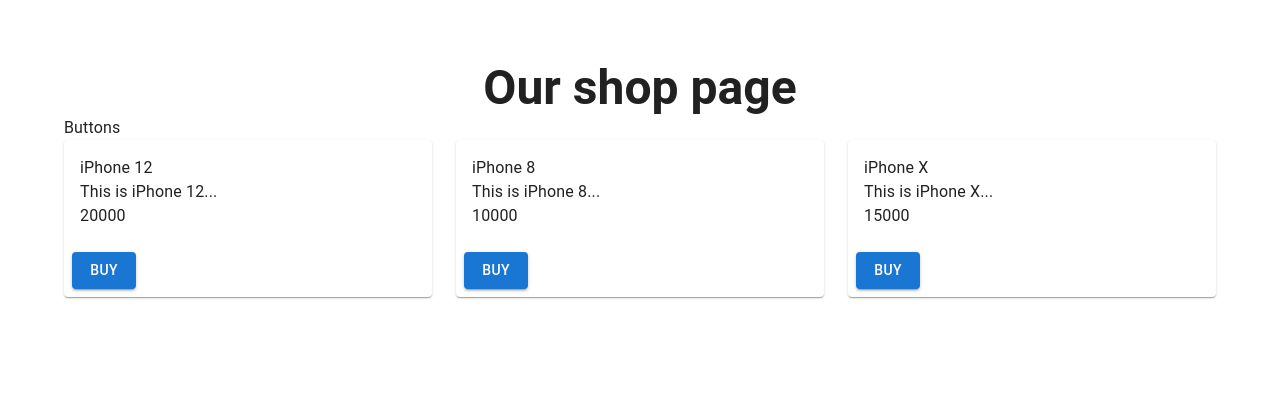
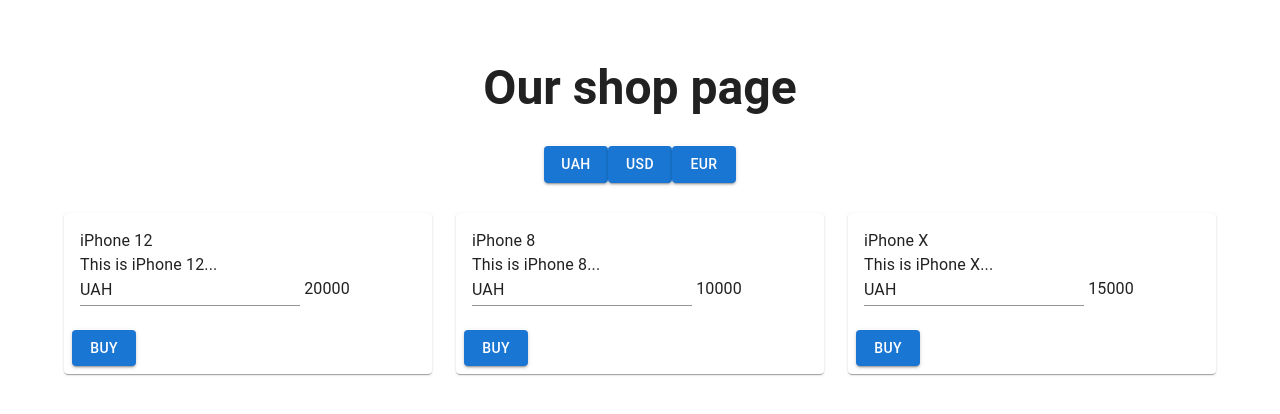
Before and after one commit to userfree7/finalwork2, a React (Create React App) app: page / in a window 1280 px wide. Shown: the top 414 px of the page. Built offline with nearby package versions, Linux system fonts and the light colour scheme.

Commit message:
add setCurrencyType

```diff
--- a/src/Content/Content.tsx
+++ b/src/Content/Content.tsx
@@ -1,9 +1,12 @@
-import { Container, Typography } from '@mui/material'
+import { Button, Container, Typography } from '@mui/material'
 import ProductList from '../components/ProductList'
+import { useState } from 'react'
 
 type Props = {}
 
 const Content = (props: Props) => {
+    const [currencyType, setCurrencyType] = useState<string>('UAH')
+
     return (
         <>
             <Container
@@ -18,8 +21,32 @@
                 >
                     Our shop page
                 </Typography>
-                Buttons
-                <ProductList />
+                <Typography
+                    align="center"
+                    sx={{
+                        padding: '30px 0',
+                    }}
+                >
+                    <Button
+                        variant="contained"
+                        onClick={() => setCurrencyType('UAH')}
+                    >
+                        UAH
+                    </Button>
+                    <Button
+                        variant="contained"
+                        onClick={() => setCurrencyType('USD')}
+                    >
+                        USD
+                    </Button>
+                    <Button
+                        variant="contained"
+                        onClick={() => setCurrencyType('EUR')}
+                    >
+                        EUR
+                    </Button>
+                </Typography>
+                <ProductList currencyType={currencyType} />
             </Container>
         </>
     )
--- a/src/components/ProductList.tsx
+++ b/src/components/ProductList.tsx
@@ -2,9 +2,11 @@
 import { Grid } from '@mui/material'
 import productsArray from '../utils/productsArray'
 
-type Props = {}
+type Props = {
+    currencyType: string
+}
 
-const ProductList = (props: Props) => {
+const ProductList = ({ currencyType }: Props) => {
     return (
         <>
             <Grid container spacing={3}>
@@ -15,6 +17,7 @@
                             title={title}
                             description={description}
                             price={price}
+                            currencyType={currencyType}
                         />
                     </Grid>
                 ))}
--- a/src/components/ProductListItem.tsx
+++ b/src/components/ProductListItem.tsx
@@ -1,21 +1,38 @@
-import { Card, CardContent, CardActions, Button } from '@mui/material'
+import {
+    Card,
+    CardContent,
+    CardActions,
+    Button,
+    TextField,
+} from '@mui/material'
 
 type Props = {
     title: string
     description: string
     price: number
+    currencyType: string
 }
 
-const ProductListItem = (props: Props) => {
+const ProductListItem = ({
+    title,
+    description,
+    price,
+    currencyType,
+}: Props) => {
     return (
         <>
             <Card>
                 <CardContent>
-                    <div className="product-title">{props.title}</div>
-                    <div className="product-description">
-                        {props.description}
+                    <div className="product-title">{title}</div>
+                    <div className="product-description">{description}</div>
+                    <div className="product-price">
+                        <TextField
+                            size="small"
+                            variant="standard"
+                            value={currencyType}
+                        ></TextField>{' '}
+                        {price}
                     </div>
-                    <div className="product-price">{props.price}</div>
                 </CardContent>
                 <CardActions>
                     <Button variant="contained">Buy</Button>
--- a/src/utils/productsArray.ts
+++ b/src/utils/productsArray.ts
@@ -3,6 +3,7 @@
     title: string
     description: string
     price: number
+
 }
 
 const productsArray:Product[] = [
@@ -11,18 +12,21 @@
 title: "iPhone 12",
 description: "This is iPhone 12...",
 price:  20000,
+
 },
 {
     id: 2,
     title: "iPhone 8",
     description: "This is iPhone 8...",
     price:  10000,
+
     },
     {
         id: 3,
         title: "iPhone X",
         description: "This is iPhone X...",
         price:  15000,
+
         },
 ]
 
```
